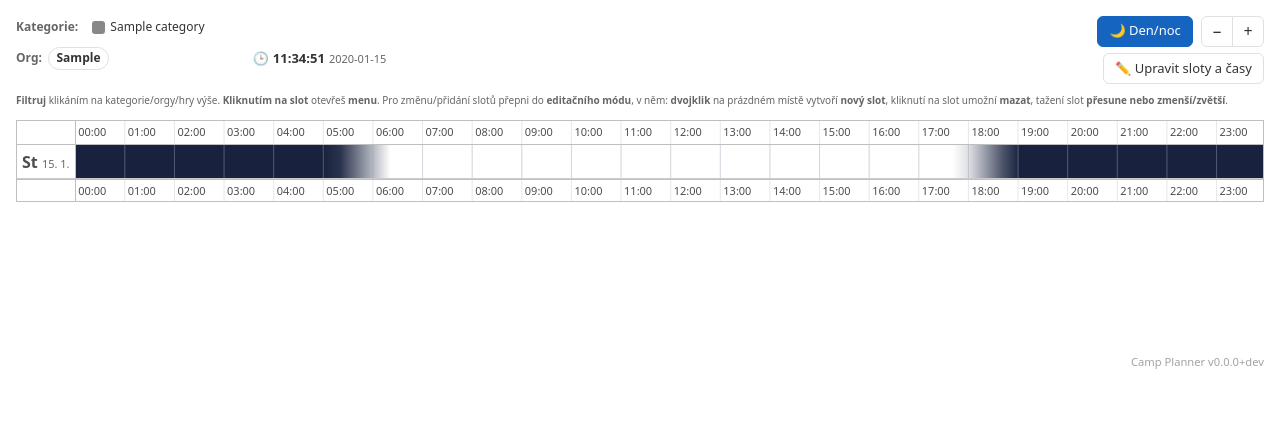
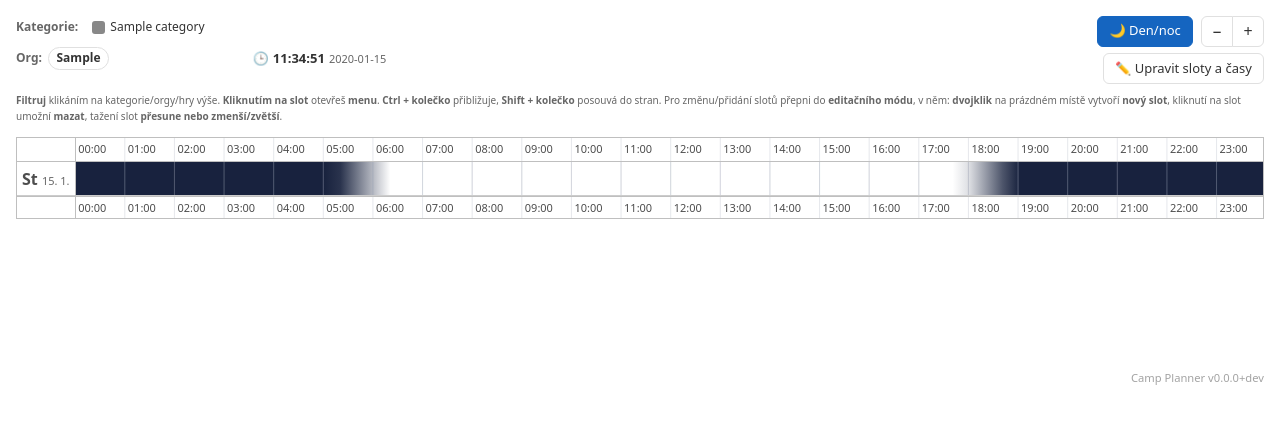
Before and after one commit to setnicka/camp-planner, a Flask app: a page that uses camp_planner/templates/camp_timeline.html in a window 1280 px wide. Shown: the part 50-474 px from the top of the page. Run offline with Flask 3, Linux system fonts and the light colour scheme; the visitor is signed in with stand-in values (Sample User, id 1); tables that the repository leaves empty hold one stand-in row (values such as "Sample post"); some libraries are stand-ins or nearby versions.

Commit message:
Frontend: support for better horizontal scroll in the timeline

```diff
--- a/camp_planner/static/js/timeline.js
+++ b/camp_planner/static/js/timeline.js
@@ -250,6 +250,12 @@
     showMajorLabels: false,
     format: { minorLabels: { hour: "HH:mm" } },
     zoomKey: "ctrlKey",
+    // Shift + wheel pans; a plain wheel is left to the page. vis consults
+    // horizontalScrollKey only when verticalScroll is on — inert here, the grid auto-sizes.
+    horizontalScroll: true,
+    horizontalScrollKey: "shiftKey",
+    verticalScroll: true,
+    align: "left",   // pin the label to its box; vis's default slides it along the left edge
     snap: (date) => {
       const ms = camp.snap_minutes * 60 * 1000;
       return new Date(Math.round(date / ms) * ms);
--- a/camp_planner/templates/camp_timeline.html
+++ b/camp_planner/templates/camp_timeline.html
@@ -41,6 +41,7 @@
 
   {# full-width, below the legend and the control bars #}
   <p class="cp-tl-help"><small><b>Filtruj</b> klikáním na kategorie/orgy/hry výše. <b>Kliknutím na slot</b> otevřeš <b>menu</b>.
+    <b>Ctrl + kolečko</b> přibližuje, <b>Shift + kolečko</b> posouvá do stran.
     {%- if can_edit(camp) %}
     Pro změnu/přidání slotů přepni do <b>editačního módu</b>, v něm: <b>dvojklik</b> na prázdném místě
     vytvoří <b>nový slot</b>, kliknutí na slot umožní <b>mazat</b>, tažení slot <b>přesune nebo
```
Also changed, not shown: CHANGELOG.md.
